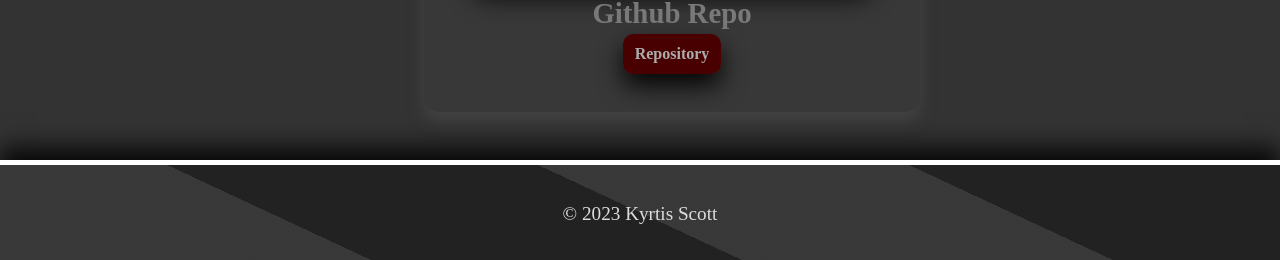
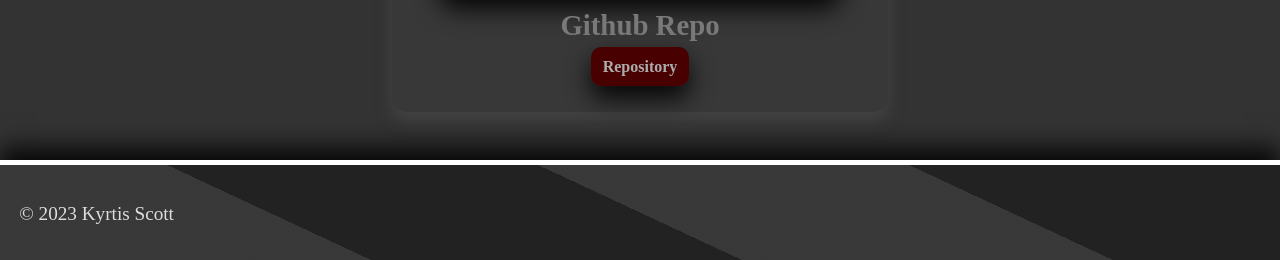
Before and after one commit to KGEScott/KGEScott.github.io, a plain HTML site: page index.html in a window 1280 px wide. Shown: the part 1173-1433 px from the top of the page. Drawn offline with Linux system fonts and the light colour scheme.

Commit message:
Update style.css

```diff
--- a/style.css
+++ b/style.css
@@ -44,7 +44,7 @@ header {
     align-items: center;
     justify-content: center;
     flex-wrap: wrap;
-    width: 100%;
+    max-width: 100%;
 }
 
 .header-image img {
@@ -85,9 +85,8 @@ header {
     display: flex;
     flex-wrap: wrap;
     justify-content: center;
-    align-items: center; /* Add this line */
     padding: 2rem;
-    width: 100%;
+    max-width: 100%;
 }
 
 .project {
@@ -209,25 +208,24 @@ header {
 
 /* Footer */
 footer {
-    display: flex;
-    flex-wrap: wrap;
-    justify-content: center;
-    align-items: center; /* Add this line */
     background-color: #222;
     color: #ddd;
     padding: 1.2rem;
     text-align: center;
     bottom: 0;
-    width: 100%;
-    box-sizing: border-box;
+    width: 100%; /* Set the width to 100% */
+    box-sizing: border-box; /* Include padding and border in the width calculation */
     border-top: 5px solid white;
     box-shadow: 0 -12px 24px rgba(0, 0, 0, 0.9);
     background-image: linear-gradient(25deg, rgba(255, 255, 255, 0.1) 0%,
-        rgba(255, 255, 255, 0.1) 25%,
-        transparent 25%, transparent 50%,
-        rgba(255, 255, 255, 0.1) 50%,
-        rgba(255, 255, 255, 0.1) 75%,
-        transparent 75%, transparent);
+    rgba(255, 255, 255, 0.1) 25%,
+    transparent 25%,
+    transparent 50%,
+    rgba(255, 255, 255, 0.1) 50%,
+    rgba(255, 255, 255, 0.1) 75%,
+    transparent 75%, transparent);
+    display: flex;
+    flex-wrap: wrap;
 }
 
 footer p {
```
